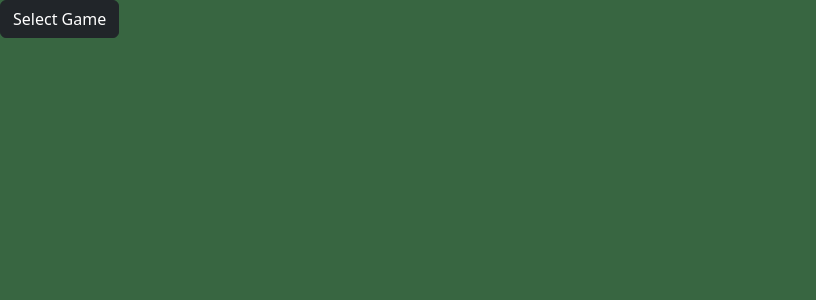
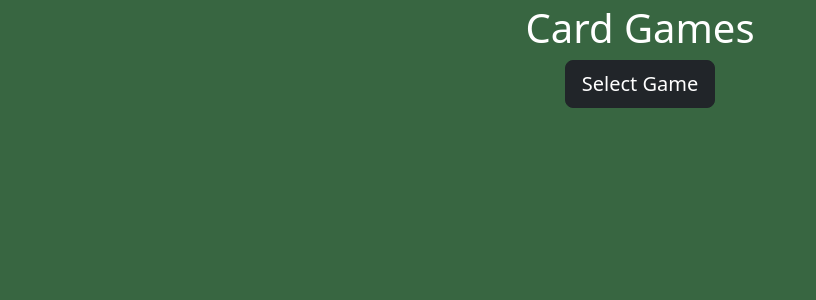
Before and after one commit to catrionaaa/webdev, a Flask app: page / in a window 1280 px wide. Shown: the part 56-356 px from the top of the page, without its empty margins (0-816 px from the left). Run offline with Flask 3, Linux system fonts and the light colour scheme.

Commit message:
Added styling to heading and select game button

```diff
--- a/static/styles.css
+++ b/static/styles.css
@@ -7,7 +7,12 @@ p {
 }
 
 h1 {
-    color: white
+    color: white;
+    margin-top: 60px;
+}
+
+.container {
+    text-align: center;
 }
 
 
--- a/templates/home.html
+++ b/templates/home.html
@@ -4,8 +4,11 @@
 
 {% block content %}
 
-<h1>Card Games</h1>
-<button type="button" class="btn btn-dark">Select Game</button>
+<div class="container">
+  <h1>Card Games</h1>
+  <button type="button" class="btn btn-dark btn-lg">Select Game</button>
+</div>
+
 
 
 {% endblock %}
```
